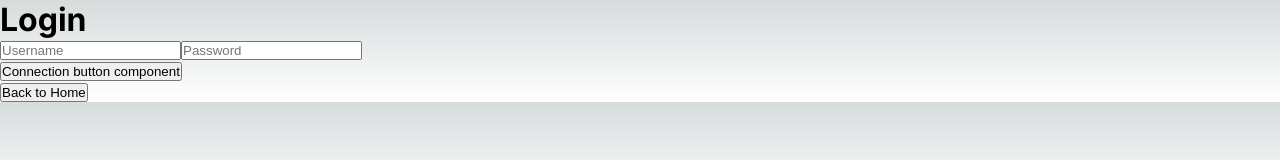
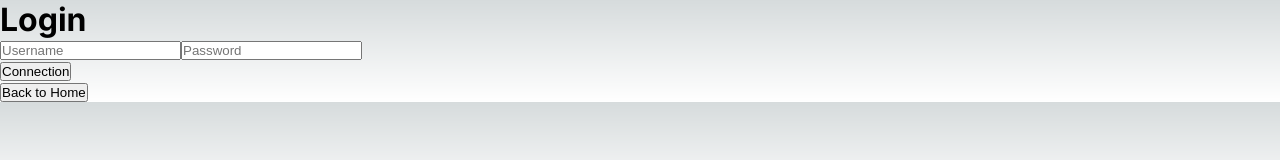
Before and after one commit to yoannclaisse/efrei-graphql-frontend, a Next.js app: page /login in a window 1280 px wide. Shown: the top 160 px of the page. Built offline with nearby package versions, Linux system fonts and the light colour scheme.

Commit message:
add handle login

```diff
--- a/src/app/login/page.tsx
+++ b/src/app/login/page.tsx
@@ -9,6 +9,40 @@ const LoginPage = () => {
   const [username, setUsername] = useState("");
   const [password, setPassword] = useState("");
   const { push } = useRouter();
+
+  const handleLogin = async () => {
+    try {
+      const response = await fetch("http://localhost:3001/graphql", {
+        method: "POST",
+        headers: {
+          "content-type": "application/json",
+        },
+        body: JSON.stringify({
+          operationName: null,
+          variables: {
+            username: username,
+            password: password,
+          },
+          query:
+            "query ($username: String!, $password: String!) {\n  getUserId(username: $username, password: $password)\n}\n",
+        }),
+      });
+
+      const json = await response.json();
+      const data = json.data;
+      console.log("DATA LOGIN PAGE", data);
+
+      if (!!data && !!data.getUserId) {
+        // push(`/dashboard?username=${username}`);
+        localStorage.setItem("userId", data.getUserId);
+        push(`/dashboard`);
+      } else {
+        alert("Identifiants incorrects");
+      }
+    } catch (error) {
+      console.error("Error:", error);
+    }
+  };
 
   return (
     <div>
@@ -26,8 +60,12 @@ const LoginPage = () => {
           value={password}
           onChange={(e) => setPassword(e.target.value)}
         />
-        <LoginButton />
+
       </div>
+      <div>
+      {/* <LoginButton /> */}
+      <button onClick={handleLogin}>Connection</button>
+    </div>
       <BackToHomeButton />
     </div>
   );
```
